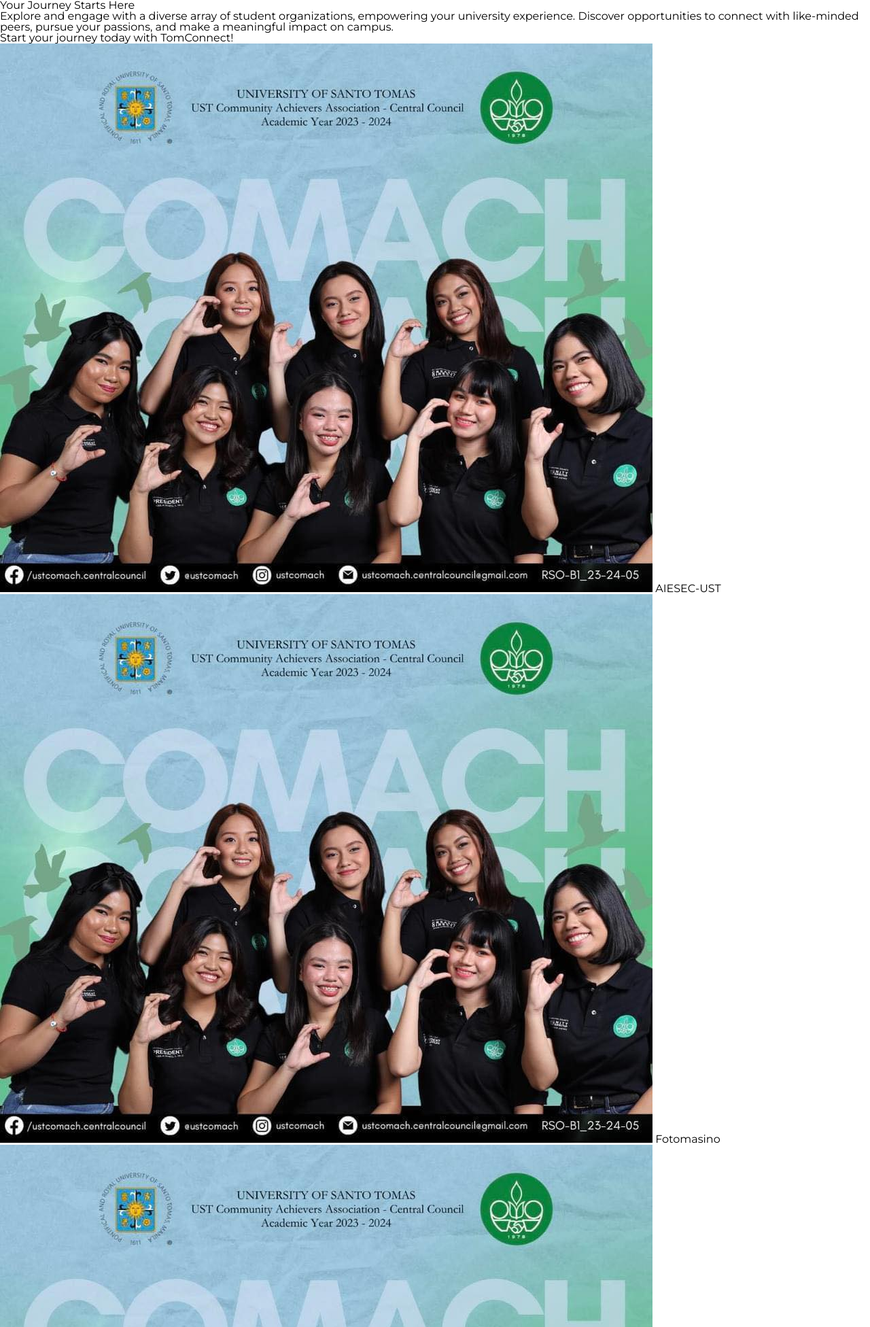
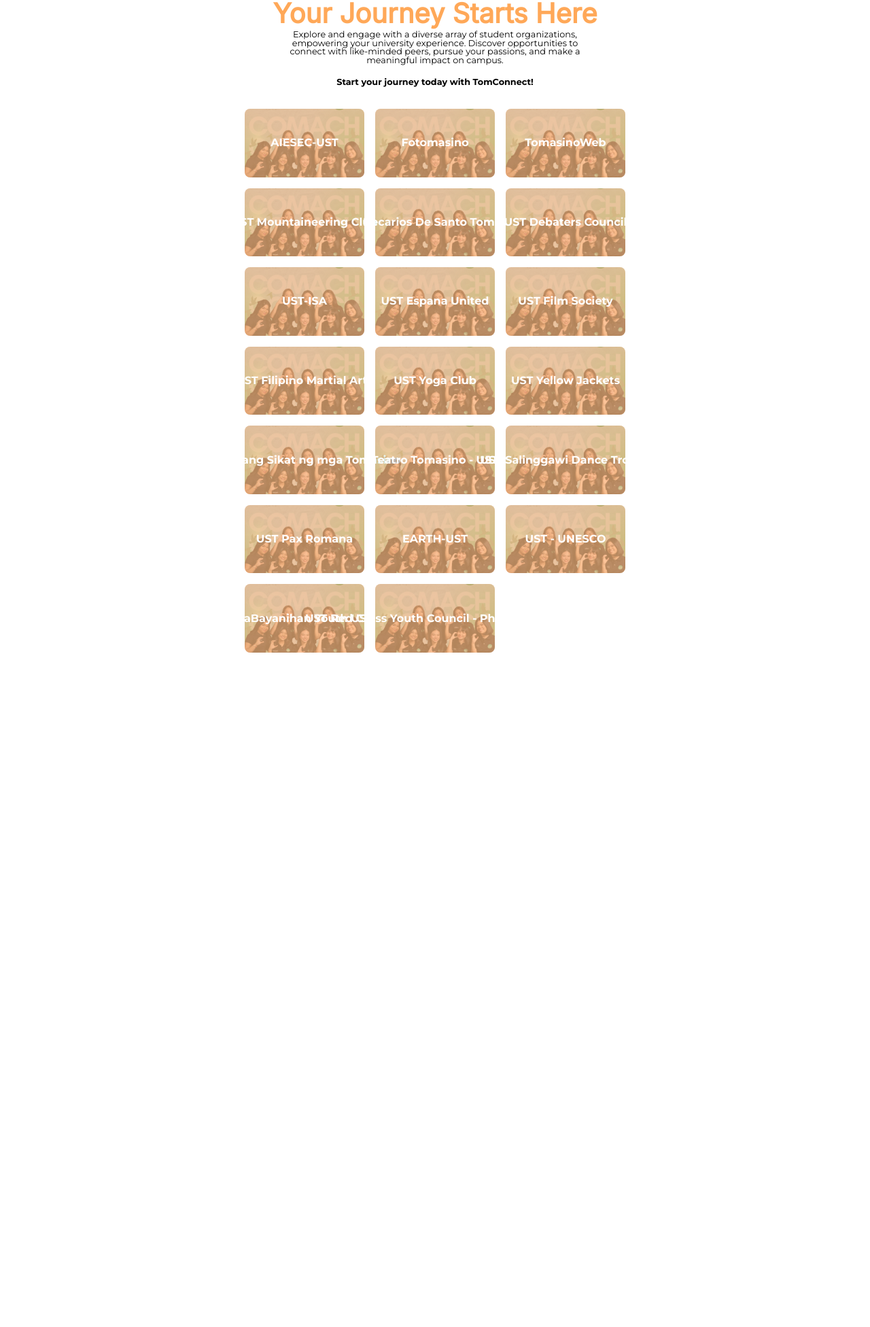
Before and after one commit to ICS2609-2ITI-2024/tomconnect, a PHP site: page /organization.php in a window 1280 px wide. Shown: the top 1952 px of the page at 68% size. After the commit the page ends 960 px from the top, so only its background shows below. Run offline with PHP 8.4, Linux system fonts and the light colour scheme; data comes from the database, SQL or seed files in the repository; classes that the project's autoload settings leave out are loaded by file name.

Commit message:
changes for org

```diff
--- a/public/css/main.css
+++ b/public/css/main.css
@@ -16,6 +16,9 @@ Define variables for colors, fonts, spacing, and other commonly used values.
 /*
 Set typography-related styles such as font sizes, line heights, and font families.
 */
+@import url("https://fonts.googleapis.com/css2?family=Montserrat:ital,wght@0,100..900;1,100..900&display=swap");
+@import url("https://fonts.googleapis.com/css2?family=Manrope:wght@200..800&family=Montserrat:ital,wght@0,100..900;1,100..900&display=swap");
+@import url(https://fonts.googleapis.com/css?family=Inter);
 @import url("https://fonts.googleapis.com/css2?family=Montserrat:ital,wght@0,100..900;1,100..900&display=swap");
 @import url("https://fonts.googleapis.com/css2?family=Manrope:wght@200..800&family=Montserrat:ital,wght@0,100..900;1,100..900&display=swap");
 @import url(https://fonts.googleapis.com/css?family=Inter);
@@ -251,4 +254,94 @@ body .back-img {
   background-color: orange;
   padding: 0.5rem;
   border-radius: 0.5rem;
+}
+
+.org-content-container {
+  display: flex;
+  flex-direction: column;
+  align-items: center;
+  text-align: center;
+  width: 35rem;
+  height: 15rem;
+  max-width: 100%;
+  margin-left: auto;
+  margin-right: auto;
+}
+
+.org-text-heading {
+  color: #FFA858;
+  font-family: Inter;
+  font-size: 2.5rem;
+  font-style: normal;
+  font-weight: 700;
+}
+
+.org-text-content {
+  color: #000;
+  text-align: center;
+  font-family: Montserrat;
+  font-size: 0.8rem;
+  font-style: normal;
+  font-weight: 400;
+  padding-top: 0.3rem;
+  max-width: 85%;
+}
+
+.org-text-end {
+  color: #000;
+  font-family: Montserrat;
+  font-size: 0.8rem;
+  font-style: normal;
+  font-weight: 700;
+  padding-top: 1.2rem;
+}
+
+.org-grid-container {
+  display: grid;
+  grid-template-columns: repeat(3, 1fr);
+  gap: 1rem;
+  width: 35rem;
+  height: 50rem;
+  max-width: 100%;
+  padding-top: 2rem;
+  margin-left: auto;
+  margin-right: auto;
+}
+
+/*
+Set typography-related styles such as font sizes, line heights, and font families.
+*/
+.card {
+  border-radius: 0.5rem;
+  overflow: hidden;
+  display: flex;
+  justify-content: center;
+  align-items: center;
+  background-color: #ffbd81;
+}
+.card:hover {
+  transform: scale(1.03);
+}
+.card:hover span {
+  display: none;
+}
+.card img {
+  width: 100%;
+  height: auto;
+  -o-object-fit: cover;
+     object-fit: cover;
+  opacity: 30%;
+}
+.card img:hover {
+  transition: transform 0.3s ease-in-out;
+  transform: scale(1.1);
+  opacity: 100;
+  transition: opacity 0.7s, ease-in-out;
+}
+.card span {
+  position: absolute;
+  margin: auto;
+  font-family: "Montserrat";
+  font-weight: 700;
+  color: white;
 }/*# sourceMappingURL=main.css.map */
--- a/public/organization.php
+++ b/public/organization.php
@@ -33,12 +33,10 @@ require_once (dirname(__DIR__)) . "\\vendor\\autoload.php";
             foreach (OrganizationModel::fetch_all() as $org) {
                 OrganizationCard::render($org['org_id'], './img/sample.jpg', $org['name']);
             }
-
             ?>
+        </div>
 
     </div>
-    </div>
-
 </body>
 
 </html>
--- a/public/sass/main.scss
+++ b/public/sass/main.scss
@@ -8,3 +8,5 @@
 @import './base';
 
 @import './post_component';
+@import './organization';
+@import './cards';
```
Also changed, not shown: 1 other file. Lines whose indentation alone changed are shown as unchanged.
